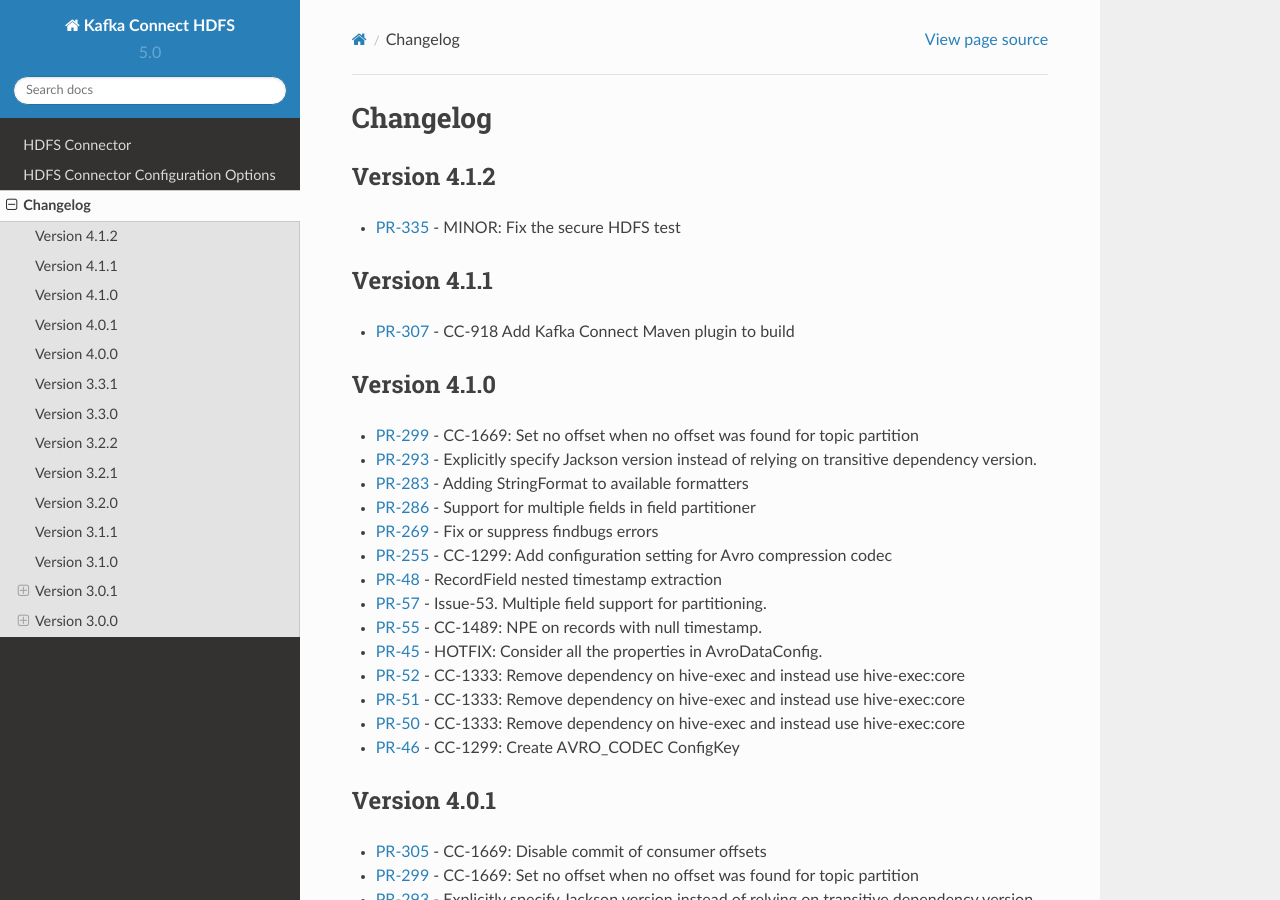
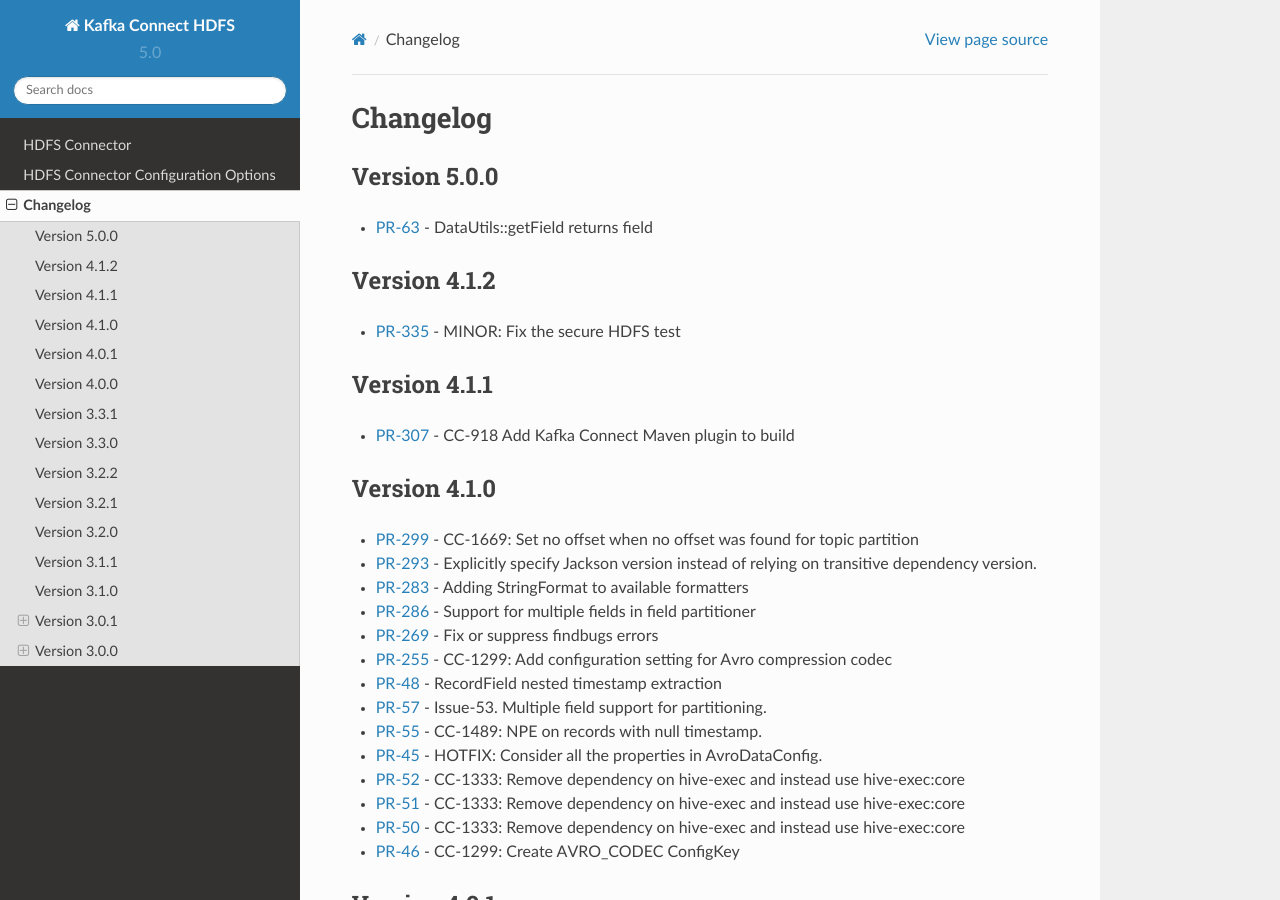
Before and after one commit to AIProphet/kafka-connect-hdfs, a Sphinx documentation site: the page built from docs/changelog.rst, in a window 1280 px wide and 900 px high. Built offline with Sphinx 7.4.7 and the Read the Docs theme 2.0.0, drawn with Linux system fonts in a browser that asks for light colours.

Commit message:
CP-558: Add release notes for 5.0.0 (#351)
Signed-off-by: Arjun Satish <arjun@confluent.io>

```diff
--- a/docs/changelog.rst
+++ b/docs/changelog.rst
@@ -2,6 +2,11 @@
 
 Changelog
 =========
+
+Version 5.0.0
+-------------
+
+* `PR-63 <https://github.com/confluentinc/kafka-connect-storage-common/pull/63>`_ - DataUtils::getField returns field
 
 Version 4.1.2
 -------------
```
